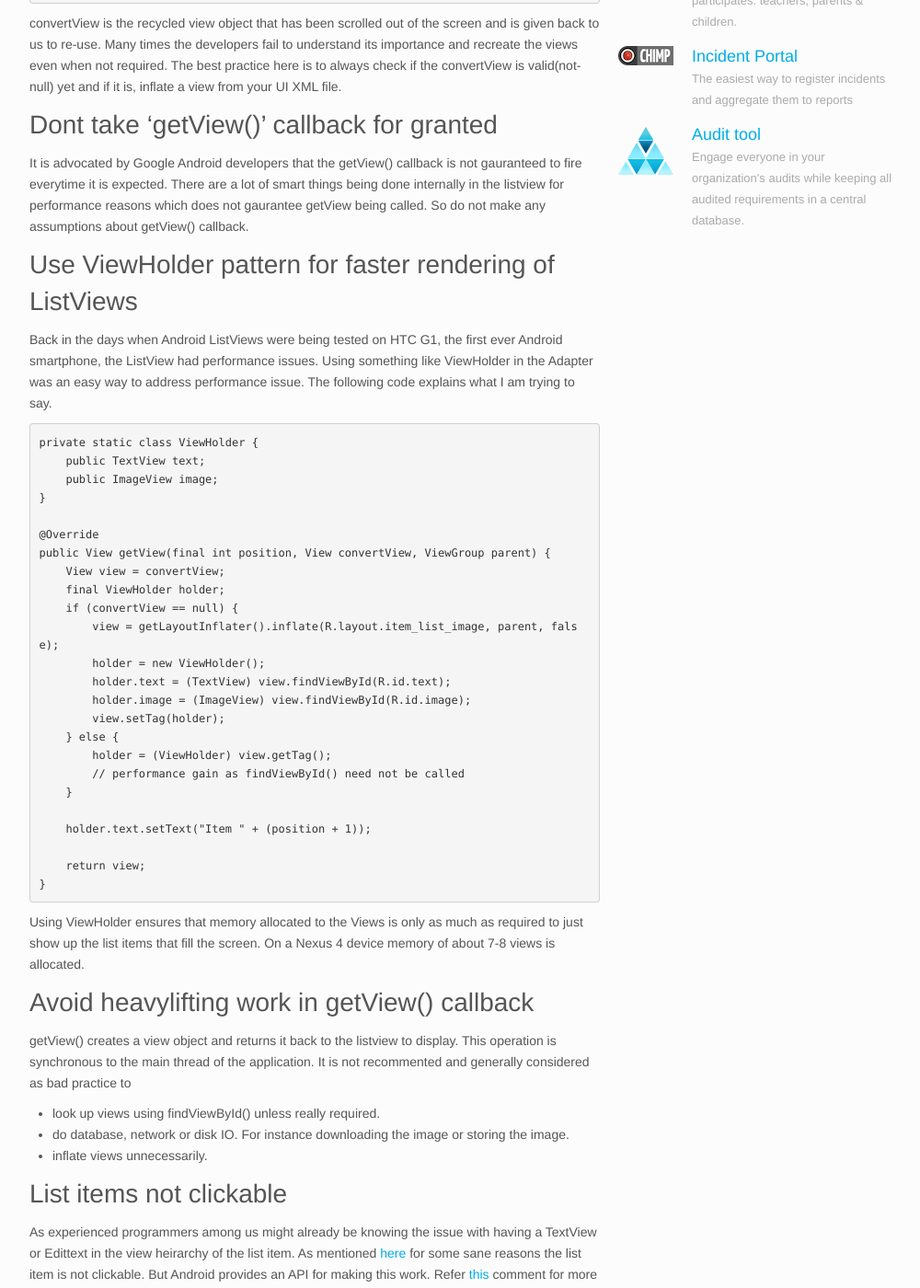
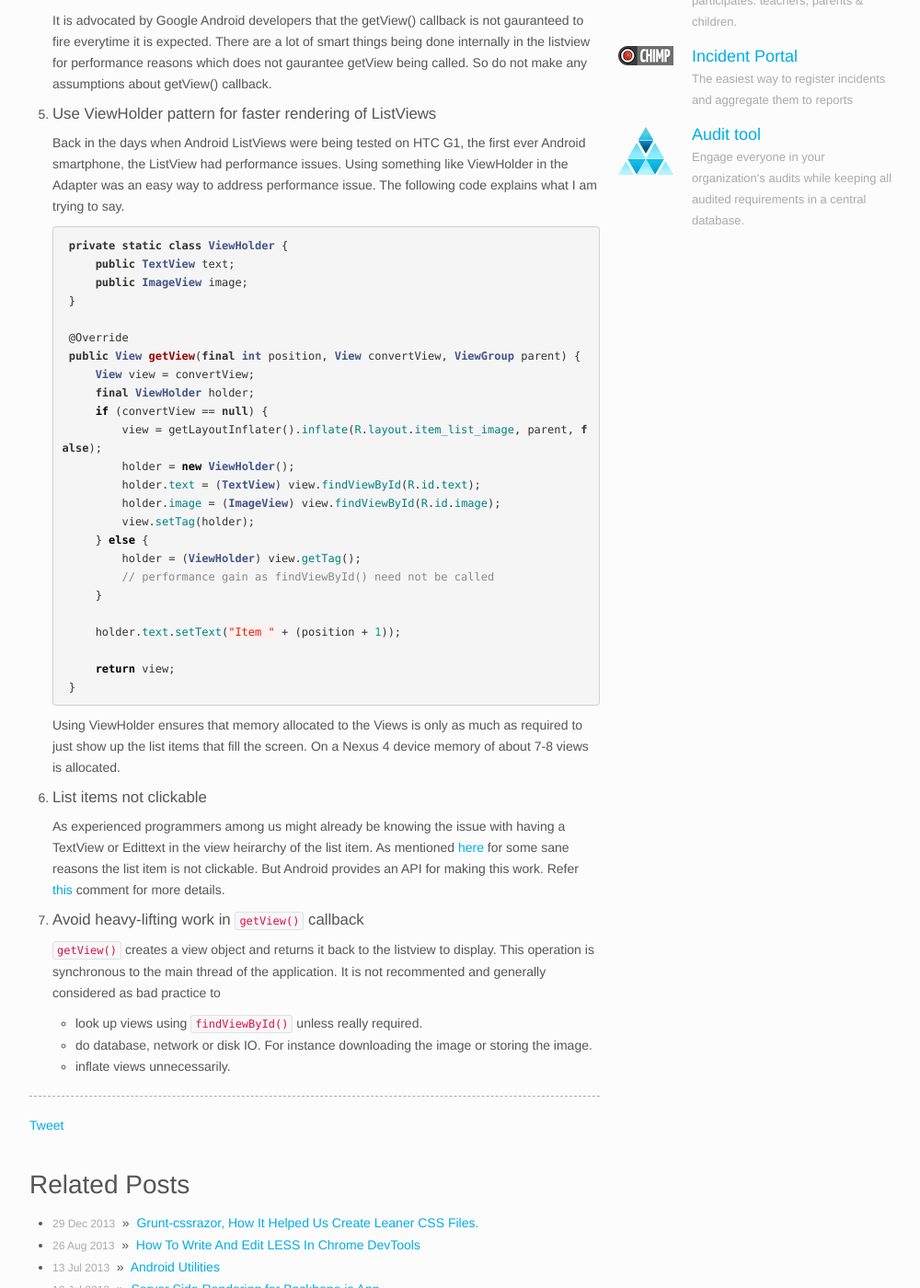
Before and after one commit to maddy9859/devlog, a Jekyll site: the page built from _posts/2014-05-31-Android-ListViews.md, in a window 1280 px wide and 1400 px high, scrolled down 1085 px. Shown: the whole window at 92% size, without its empty margins (138-1138 px from the left). Built offline with Jekyll 4.4.1, drawn with Linux system fonts in a browser that asks for light colours; Markdown is read by kramdown in place of the engine named in the settings; comment, search, counter and statistics services are not loaded; some of the changed text lies outside the part shown.

Commit message:
Update 2014-05-31-Android-ListViews.md

````diff
--- a/_posts/2014-05-31-Android-ListViews.md
+++ b/_posts/2014-05-31-Android-ListViews.md
@@ -1,20 +1,20 @@
 ---
 layout: post
 categories: [android, programming]
-title: Android ListView Best Practices
+title: 7 Tips for using Android ListView
 keywords: android, programming, user-interface
 summary: Tips, tricks and best practices when implementing ListView control on Android.
 author: jaydeepw
 ---
 
 
-Android [ListViews](http://developer.android.com/reference/android/widget/ListView.html), so far, are the most efficient and smart yet quite complex view controls in Android. Every now and then we come across using them in our Android apps. Recently Android team at Changer is working on a project that involves using many such listviews. Let me present our learning about implementation of listviews on Android.
+Android [ListViews](http://developer.android.com/reference/android/widget/ListView.html), so far, are the most efficient and smart, yet quite complex view controls in Android. Every now and then we come across using them in our Android apps. Recently Android team at Changer is working on a project that involves using many such listviews. Let me present our learning about implementation of listviews on Android.
 
-## 'position' variable refers to index in backing array or arraylist
+1. #### `position` variable refers to index in backing array or arraylist
+    The position variable that we receive in callbacks or other methods refers to the index in the array that backs the list. This implies that the position variable in following
+    methods does not bear any relation to the index of listitems currently displayed in the UI. Simply pit, position variable is from the perspective of Adapter.
 
-The position variable that we receive in callbacks or other methods refers to the index in the array that backs the list. This implies that the position variable in following
-methods does not bear any relation to the index of listitems currently displayed in the UI. Simply pit, position variable is from the perspective of Adapter.
-
+    ```java
     public View getView( int position, View convertView, ViewGroup parent ) {
 
     }
@@ -24,38 +24,37 @@
     mListView.getFirstVisiblePosition();
 
     mListView.getSelectedItemPosition();
+    ```
+2. #### 'index' variable refers to index in the visible list view items
+    'index' is a variable from perspective of the listview items that are being displayed in the UI.
 
-## 'index' variable refers to index in the visible list view items
-
-'index' is a variable from perspective of the listview items that are being displayed in the UI.
-
+    ```java
     mListView.getChildAt(index);
 
     mListView.indexOfChild(child);
+    ```
+3. #### No matter what, use 'convertView'
+    In the 'getView()' callback shown below
 
-## No matter what, use 'convertView'
-
-In the 'getView()' callback shown below
-
+    ```java
     public View getView( int position, View convertView, ViewGroup parent ) {
 
     }
+    ```
+    convertView is the recycled view object that has been scrolled out of the screen and is given back to us to re-use.
+    Many times the developers fail to understand its importance and recreate the views even when not required. The best practice here is
+    to always check if the convertView is valid(not-null) yet and if it is, inflate a view from your UI XML file.
+4. #### Dont take 'getView()' callback for granted
 
-convertView is the recycled view object that has been scrolled out of the screen and is given back to us to re-use.
-Many times the developers fail to understand its importance and recreate the views even when not required. The best practice here is
-to always check if the convertView is valid(not-null) yet and if it is, inflate a view from your UI XML file.
+    It is advocated by Google Android developers that the getView() callback is not gauranteed to fire everytime it is expected.
+    There are a lot of smart things being done internally in the listview for performance reasons which does not gaurantee getView being called.
+    So do not make any assumptions about getView() callback.
+5. #### Use ViewHolder pattern for faster rendering of ListViews
 
-## Dont take 'getView()' callback for granted
+    Back in the days when Android ListViews were being tested on HTC G1, the first ever Android smartphone, the ListView had performance issues.
+    Using something like ViewHolder in the Adapter was an easy way to address performance issue. The following code explains what I am trying to say.
 
-It is advocated by Google Android developers that the getView() callback is not gauranteed to fire everytime it is expected.
-There are a lot of smart things being done internally in the listview for performance reasons which does not gaurantee getView being called.
-So do not make any assumptions about getView() callback.
-
-## Use ViewHolder pattern for faster rendering of ListViews
-
-Back in the days when Android ListViews were being tested on HTC G1, the first ever Android smartphone, the ListView had performance issues.
-Using something like ViewHolder in the Adapter was an easy way to address performance issue. The following code explains what I am trying to say.
-
+    ```java
     private static class ViewHolder {
         public TextView text;
         public ImageView image;
@@ -80,22 +79,17 @@
 
         return view;
     }
+    ```
+    Using ViewHolder ensures that memory allocated to the Views is only as much as required to just show up
+    the list items that fill the screen. On a Nexus 4 device memory of about 7-8 views is allocated.
+6. #### List items not clickable
 
-Using ViewHolder ensures that memory allocated to the Views is only as much as required to just show up
-the list items that fill the screen. On a Nexus 4 device memory of about 7-8 views is allocated.
+    As experienced programmers among us might already be knowing the issue with having a TextView or Edittext in the view heirarchy of the list item. As mentioned [here](https://code.google.com/p/android/issues/detail?id=3414) for some sane reasons the list item is not clickable. But Android provides an API for making this work.
+    Refer [this](https://code.google.com/p/android/issues/detail?id=3414#c27) comment for more details.
+7. #### Avoid heavy-lifting work in `getView()` callback
 
+    `getView()` creates a view object and returns it back to the listview to display. This operation is synchronous to the main thread of the application. It is not recommented and generally considered as bad practice to
 
-## Avoid heavylifting work in getView() callback
-
-getView() creates a view object and returns it back to the listview to display. This operation is synchronous to the main
-thread of the application. It is not recommented and generally considered as bad practice to
-
-* look up views using findViewById() unless really required.
-* do database, network or disk IO. For instance downloading the image or storing the image.
-* inflate views unnecessarily.
-
-## List items not clickable
-As experienced programmers among us might already be knowing the issue with having a TextView or Edittext in the view
-heirarchy of the list item. As mentioned [here](https://code.google.com/p/android/issues/detail?id=3414)
-for some sane reasons the list item is not clickable. But Android provides an API for making this work.
-Refer [this](https://code.google.com/p/android/issues/detail?id=3414#c27) comment for more details.
+    * look up views using `findViewById()` unless really required.
+    * do database, network or disk IO. For instance downloading the image or storing the image.
+    * inflate views unnecessarily.
````
